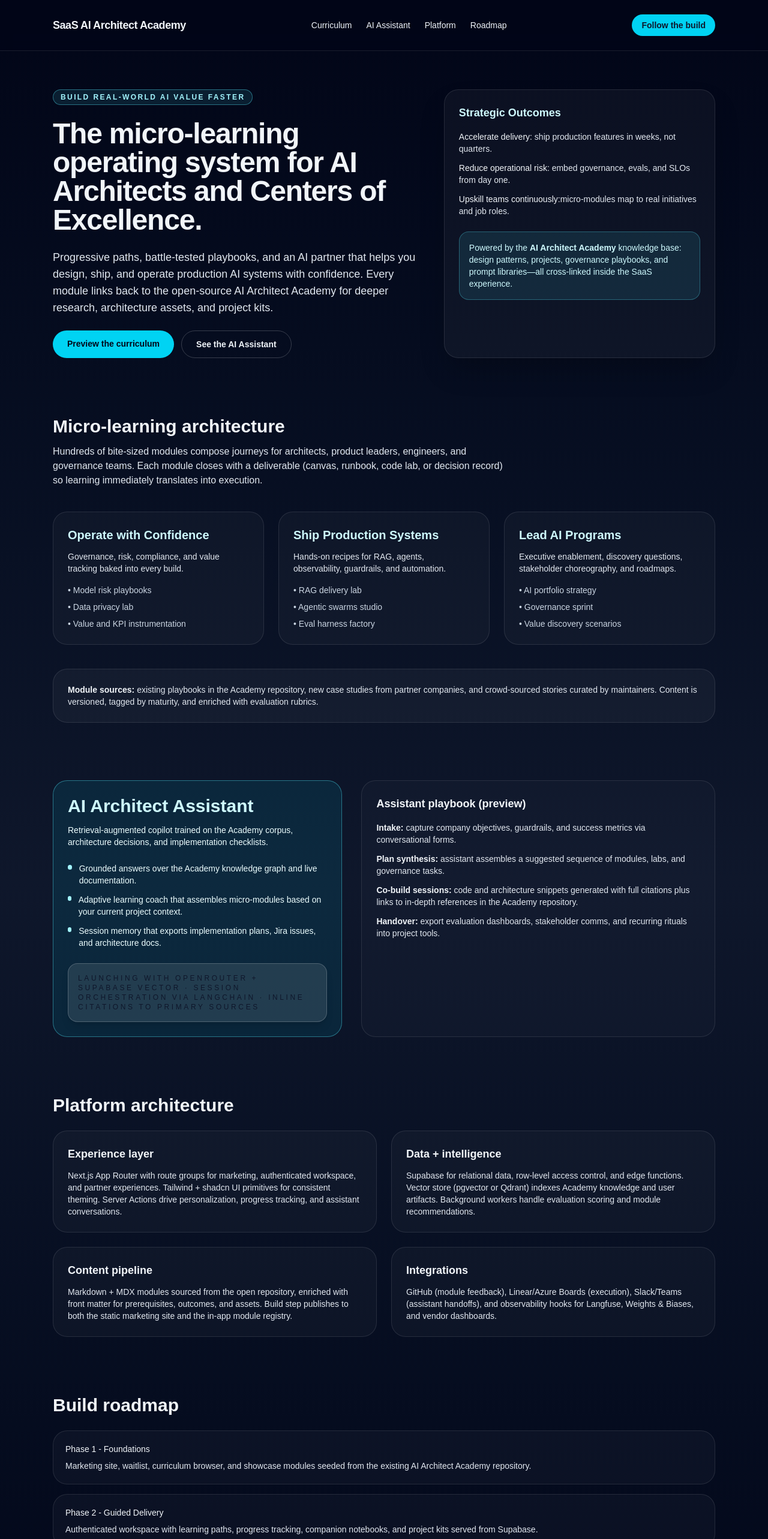
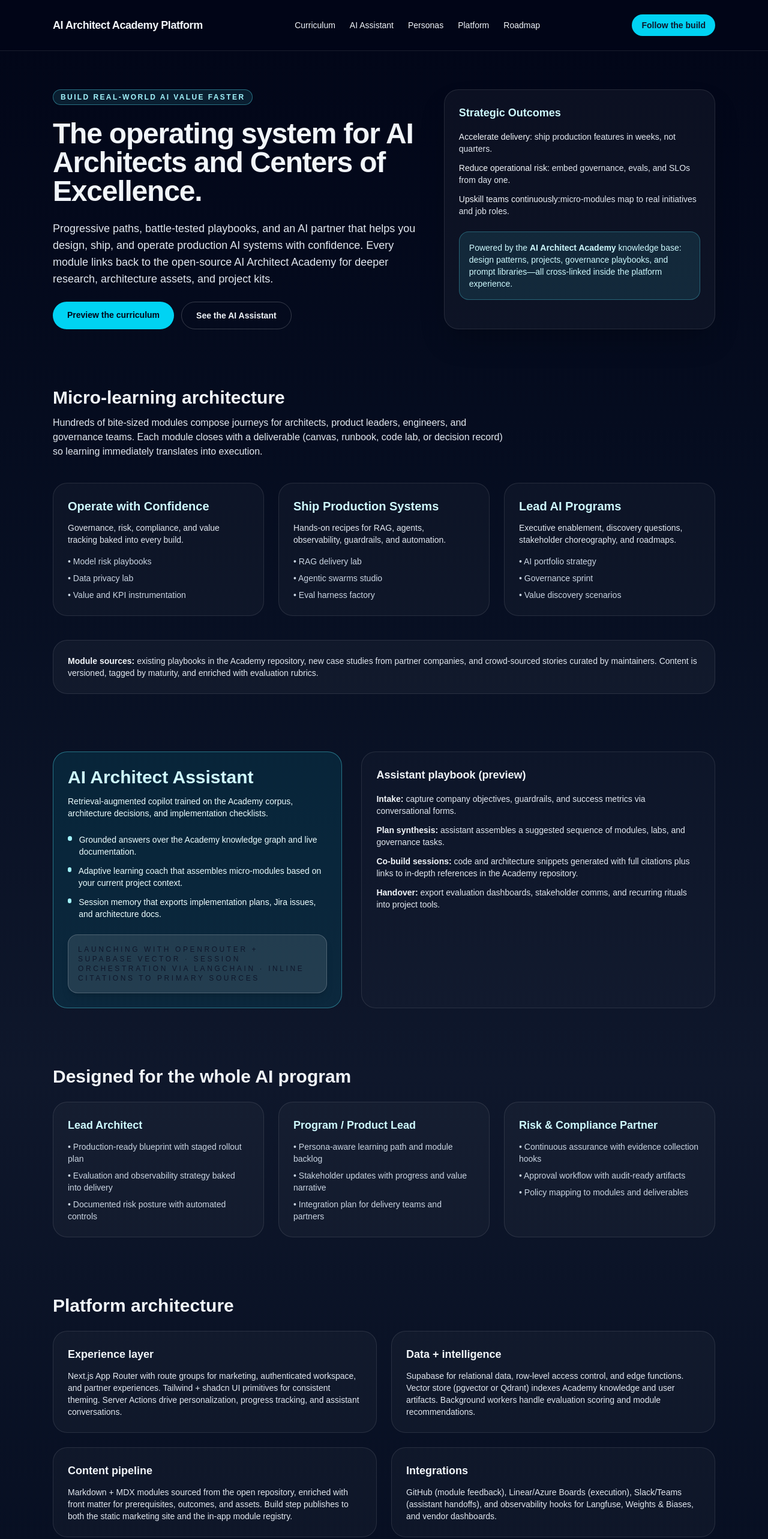
Before and after one commit to frankxai/saas-ai-architect-academy, a Next.js app: page / in a window 1280 px wide. Shown: the top 2566 px of the page at 60% size. Built offline with nearby package versions, Linux system fonts and the light colour scheme.

Commit message:
docs: platform strategy and persona-driven homepage

```diff
--- a/src/app/layout.tsx
+++ b/src/app/layout.tsx
@@ -13,19 +13,19 @@ const geistMono = Geist_Mono({
 });
 
 export const metadata: Metadata = {
-  title: "SaaS AI Architect Academy",
+  title: "AI Architect Academy Platform",
   description:
     "Micro-learning platform and AI assistant for shipping enterprise-grade AI systems.",
   openGraph: {
-    title: "SaaS AI Architect Academy",
+    title: "AI Architect Academy Platform",
     description:
       "Micro-learning platform and AI assistant for shipping enterprise-grade AI systems.",
     url: "https://saas-ai-architect-academy.vercel.app",
-    siteName: "SaaS AI Architect Academy",
+    siteName: "AI Architect Academy Platform",
   },
   twitter: {
     card: "summary_large_image",
-    title: "SaaS AI Architect Academy",
+    title: "AI Architect Academy Platform",
     description:
       "Progressive curriculum, micro-learning modules, and an AI Architect assistant.",
   },
--- a/src/app/page.tsx
+++ b/src/app/page.tsx
@@ -50,13 +50,40 @@ const roadmap = [
   },
 ];
 
+const personas = [
+  {
+    title: "Lead Architect",
+    outcomes: [
+      "Production-ready blueprint with staged rollout plan",
+      "Evaluation and observability strategy baked into delivery",
+      "Documented risk posture with automated controls",
+    ],
+  },
+  {
+    title: "Program / Product Lead",
+    outcomes: [
+      "Persona-aware learning path and module backlog",
+      "Stakeholder updates with progress and value narrative",
+      "Integration plan for delivery teams and partners",
+    ],
+  },
+  {
+    title: "Risk & Compliance Partner",
+    outcomes: [
+      "Continuous assurance with evidence collection hooks",
+      "Approval workflow with audit-ready artifacts",
+      "Policy mapping to modules and deliverables",
+    ],
+  },
+];
+
 export default function Home() {
   return (
     <div className="min-h-screen bg-gradient-to-b from-slate-950 via-slate-900 to-slate-950 text-slate-100">
       <header className="border-b border-white/10 bg-slate-950/60 backdrop-blur">
         <div className="mx-auto flex max-w-6xl items-center justify-between px-6 py-6">
           <Link href="/" className="text-lg font-semibold tracking-tight">
-            SaaS AI Architect Academy
+            AI Architect Academy Platform
           </Link>
           <nav className="hidden items-center gap-6 text-sm font-medium sm:flex">
             <Link href="#curriculum" className="hover:text-cyan-300">
@@ -64,6 +91,9 @@ export default function Home() {
             </Link>
             <Link href="#assistant" className="hover:text-cyan-300">
               AI Assistant
+            </Link>
+            <Link href="#personas" className="hover:text-cyan-300">
+              Personas
             </Link>
             <Link href="#platform" className="hover:text-cyan-300">
               Platform
@@ -88,8 +118,7 @@ export default function Home() {
               Build real-world AI value faster
             </span>
             <h1 className="text-4xl font-semibold tracking-tight sm:text-5xl">
-              The micro-learning operating system for AI Architects and Centers of
-              Excellence.
+              The operating system for AI Architects and Centers of Excellence.
             </h1>
             <p className="text-base text-slate-200 sm:text-lg">
               Progressive paths, battle-tested playbooks, and an AI partner that helps
@@ -132,7 +161,7 @@ export default function Home() {
               <p>
                 Powered by the <span className="font-semibold">AI Architect Academy</span> knowledge
                 base: design patterns, projects, governance playbooks, and prompt
-                libraries—all cross-linked inside the SaaS experience.
+                libraries—all cross-linked inside the platform experience.
               </p>
             </div>
           </div>
@@ -220,6 +249,25 @@ export default function Home() {
           </div>
         </section>
 
+        <section id="personas" className="space-y-6">
+          <h2 className="text-3xl font-semibold">Designed for the whole AI program</h2>
+          <div className="grid gap-6 md:grid-cols-3">
+            {personas.map((persona) => (
+              <div
+                key={persona.title}
+                className="rounded-3xl border border-white/10 bg-white/[0.03] p-6 text-sm text-slate-200"
+              >
+                <h3 className="text-lg font-semibold text-cyan-100">{persona.title}</h3>
+                <ul className="mt-3 space-y-2 text-sm text-slate-300">
+                  {persona.outcomes.map((outcome) => (
+                    <li key={outcome}>• {outcome}</li>
+                  ))}
+                </ul>
+              </div>
+            ))}
+          </div>
+        </section>
+
         <section id="platform" className="space-y-6">
           <h2 className="text-3xl font-semibold">Platform architecture</h2>
           <div className="grid gap-6 md:grid-cols-2">
@@ -274,6 +322,27 @@ export default function Home() {
             ))}
           </div>
         </section>
+
+        <section className="rounded-3xl border border-white/10 bg-white/[0.03] p-8 text-center text-sm text-slate-200">
+          <h2 className="text-2xl font-semibold text-slate-100">Co-build with the Academy</h2>
+          <p className="mt-3 max-w-3xl mx-auto">
+            We are building in public. Join the waitlist, contribute modules, or partner on alpha cohorts to shape how AI programs deliver governed value.
+          </p>
+          <div className="mt-4 flex flex-col items-center justify-center gap-3 sm:flex-row">
+            <Link
+              href="https://github.com/frankxai/saas-ai-architect-academy/discussions"
+              className="rounded-full bg-cyan-400 px-6 py-3 text-sm font-semibold text-slate-900 transition hover:bg-cyan-300"
+            >
+              Join the discussion
+            </Link>
+            <Link
+              href="mailto:frank@aiarchitect.academy"
+              className="rounded-full border border-white/20 px-6 py-3 text-sm font-semibold text-slate-100 transition hover:border-cyan-200 hover:text-cyan-200"
+            >
+              Partner with us
+            </Link>
+          </div>
+        </section>
       </main>
 
       <footer className="border-t border-white/10 bg-slate-950/60">
@@ -290,7 +359,7 @@ export default function Home() {
               Open-source library
             </Link>
             <Link href="mailto:frank@aiarchitect.academy" className="hover:text-cyan-200">
-              Partner with us
+              Contact the team
             </Link>
           </div>
         </div>
```
Also changed, not shown: 4 other files (tests, documents, lock files or other folders).
